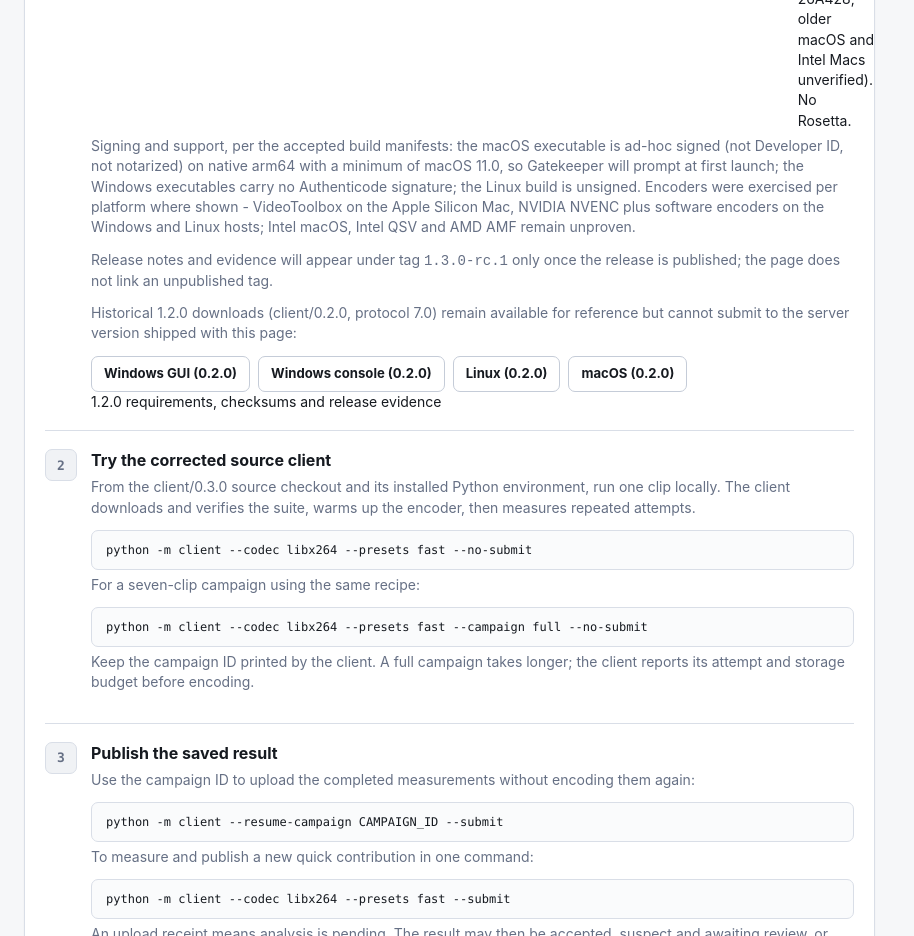
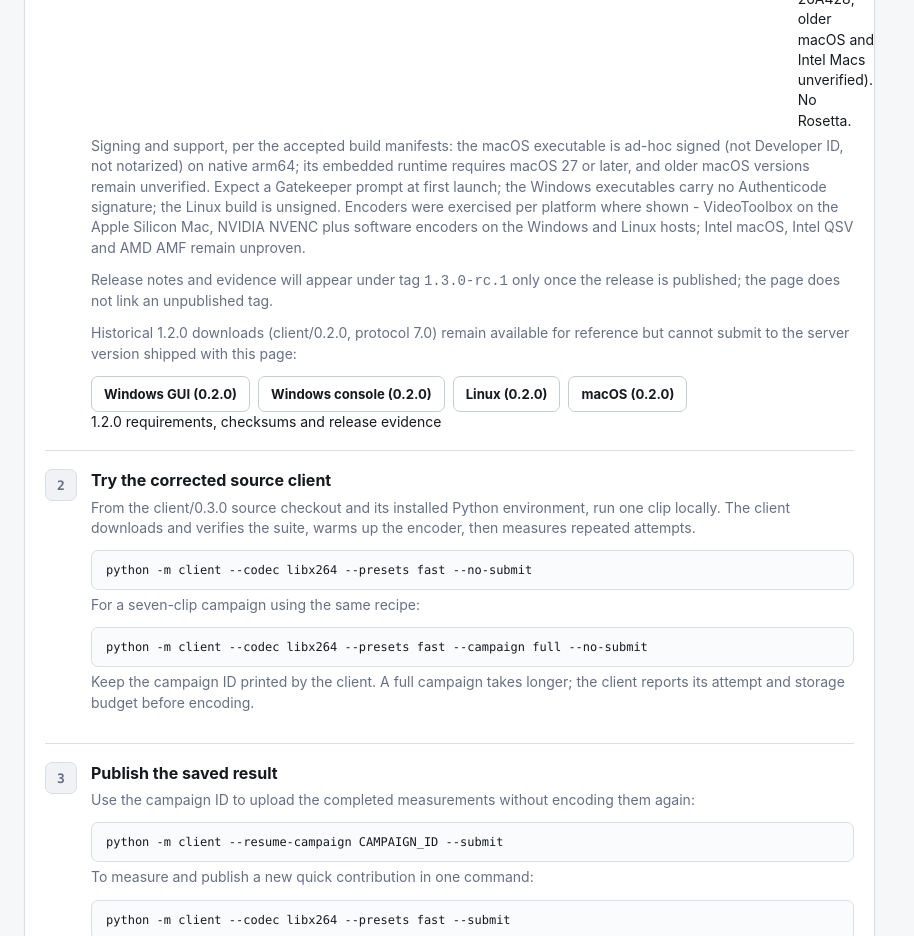
Before and after one commit to oliverdougherC/Encoding_Database, a Next.js app in the folder frontend/: page /run in a window 1280 px wide. Shown: the part 1700-2636 px from the top of the page, without its empty margins (0-914 px from the left). Built offline with nearby package versions, Linux system fonts and the light colour scheme.

Commit message:
Prevent contradictory macOS support claims on the download page
Align the support paragraph with the embedded runtime requirement and reject any remaining macOS 11.0 claim in the rendered page.

Tested: Seven focused download-page and configuration tests passed.

```diff
--- a/frontend/app/run/page.tsx
+++ b/frontend/app/run/page.tsx
@@ -22,7 +22,7 @@ export default function RunPage() {
             : <span key={a.file} className="btn" aria-disabled="true" title="Not published yet">{a.label} (pending publication)</span>)}
         </div>
         <ul>{downloads.items.map((a) => <li key={a.file}><code>{a.file}</code> · SHA-256 <code>{a.sha256}</code> · {a.support}</li>)}</ul>
-        <p>Signing and support, per the accepted build manifests: the macOS executable is ad-hoc signed (not Developer ID, not notarized) on native arm64 with a minimum of macOS 11.0, so Gatekeeper will prompt at first launch; the Windows executables carry no Authenticode signature; the Linux build is unsigned. Encoders were exercised per platform where shown - VideoToolbox on the Apple Silicon Mac, NVIDIA NVENC plus software encoders on the Windows and Linux hosts; Intel macOS, Intel QSV and AMD AMF remain unproven.</p>
+        <p>Signing and support, per the accepted build manifests: the macOS executable is ad-hoc signed (not Developer ID, not notarized) on native arm64; its embedded runtime requires macOS 27 or later, and older macOS versions remain unverified. Expect a Gatekeeper prompt at first launch; the Windows executables carry no Authenticode signature; the Linux build is unsigned. Encoders were exercised per platform where shown - VideoToolbox on the Apple Silicon Mac, NVIDIA NVENC plus software encoders on the Windows and Linux hosts; Intel macOS, Intel QSV and AMD AMF remain unproven.</p>
         {downloads.published
           ? <a href={`${repoReleases}/tag/${projectTag}`}>Release notes, checksums and build evidence ({projectTag})</a>
           : <p>Release notes and evidence will appear under tag <code>{projectTag}</code> only once the release is published; the page does not link an unpublished tag.</p>}
```
Also changed, not shown: 1 other file (tests, documents, lock files or other folders).
